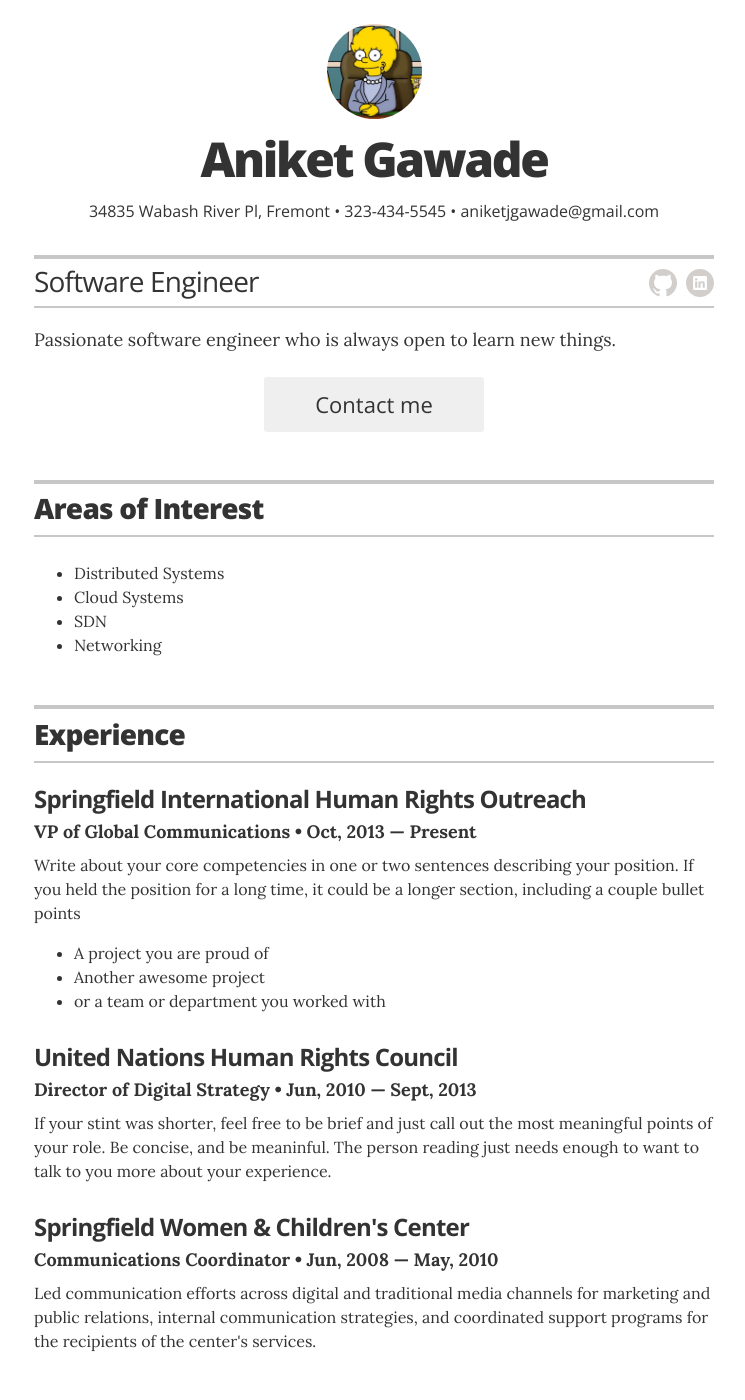
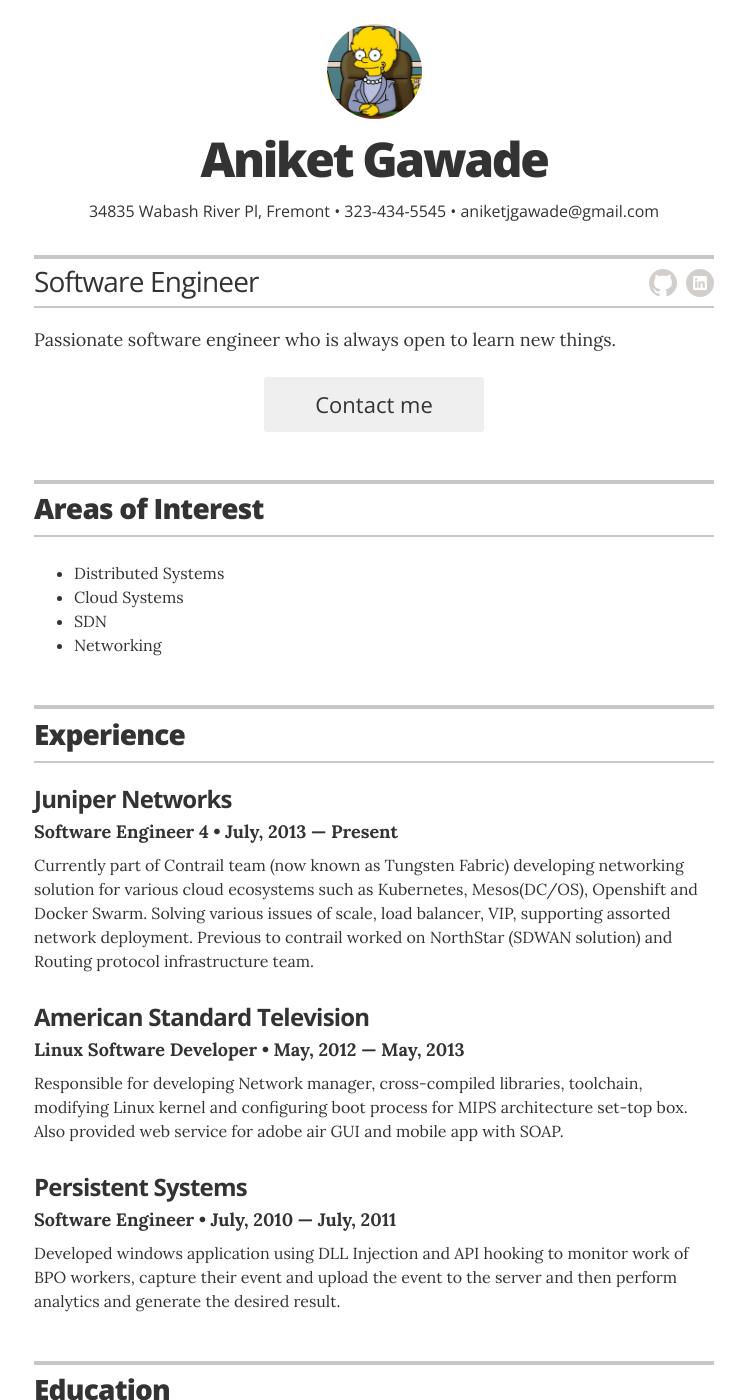
Before and after one commit to sanketgawaderepo/resume, a Jekyll site: the page built from index.html, in a window 1280 px wide and 1400 px high. Shown: the whole window, without its empty margins (266-1011 px from the left). Built offline with Jekyll 4.4.1, drawn with Linux system fonts in a browser that asks for light colours.

Commit message:
Update experience.yml

```diff
--- a/_data/experience.yml
+++ b/_data/experience.yml
@@ -1,19 +1,18 @@
 # Jobs
-# VP of Global Communications
-- company: Springfield International Human Rights Outreach
-  position: VP of Global Communications
-  duration: Oct, 2013 &mdash; Present
-  summary: Write about your core competencies in one or two sentences describing your position. If you held the position for a long time, it could be a longer section, including a couple bullet points	<ul class="resume-item-list"><li>A project you are proud of</li><li>Another awesome project</li><li>or a team or department you worked with</li></ul>
-
-# Director of Digital Stratgy
-- company: United Nations Human Rights Council
-  position: Director of Digital Strategy
-  duration:  Jun, 2010 &mdash; Sept, 2013
-  summary: If your stint was shorter, feel free to be brief and just call out the most meaningful points of your role. Be concise, and be meaninful. The person reading just needs enough to want to talk to you more about your experience.
-
+# Software Engineer
+- company: Juniper Networks
+  position: Software Engineer 4
+  duration: July, 2013 &mdash; Present
+  summary: Currently part of Contrail team (now known as Tungsten Fabric) developing networking solution for various cloud ecosystems such as Kubernetes, Mesos(DC/OS), Openshift and Docker Swarm. Solving various issues of scale, load balancer, VIP, supporting assorted network deployment. Previous to contrail worked on NorthStar (SDWAN solution) and Routing protocol infrastructure team.
 
 # Communications Coordinator
-- company: Springfield Women & Children's Center
-  position: Communications Coordinator
-  duration:   Jun, 2008  &mdash; May, 2010
-  summary: Led communication efforts across digital and traditional media channels for marketing and public relations, internal communication strategies, and coordinated support programs for the recipients of the center's services.
+- company: American Standard Television
+  position: Linux Software Developer
+  duration:   May, 2012  &mdash; May, 2013
+  summary: Responsible for developing Network manager, cross-compiled libraries, toolchain, modifying Linux kernel and configuring boot process for MIPS architecture set-top box. Also provided web service for adobe air GUI and mobile app with SOAP.
+
+# Software Engineer
+- company: Persistent Systems
+  position: Software Engineer
+  duration:  July, 2010 &mdash; July, 2011
+  summary: Developed windows application using DLL Injection and API hooking to monitor work of  BPO  workers, capture their event and upload the event to the server and then perform analytics and generate the desired result.
```
